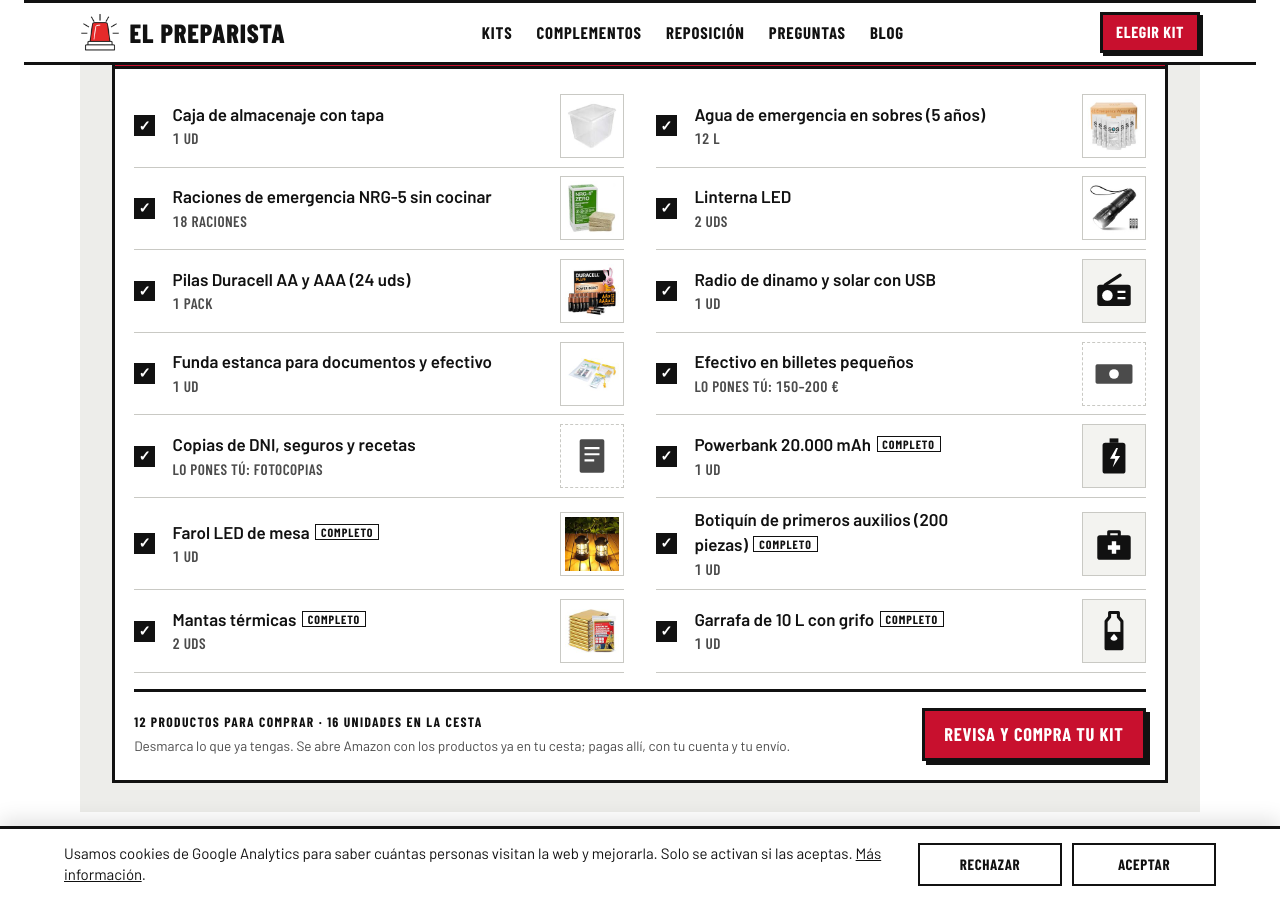
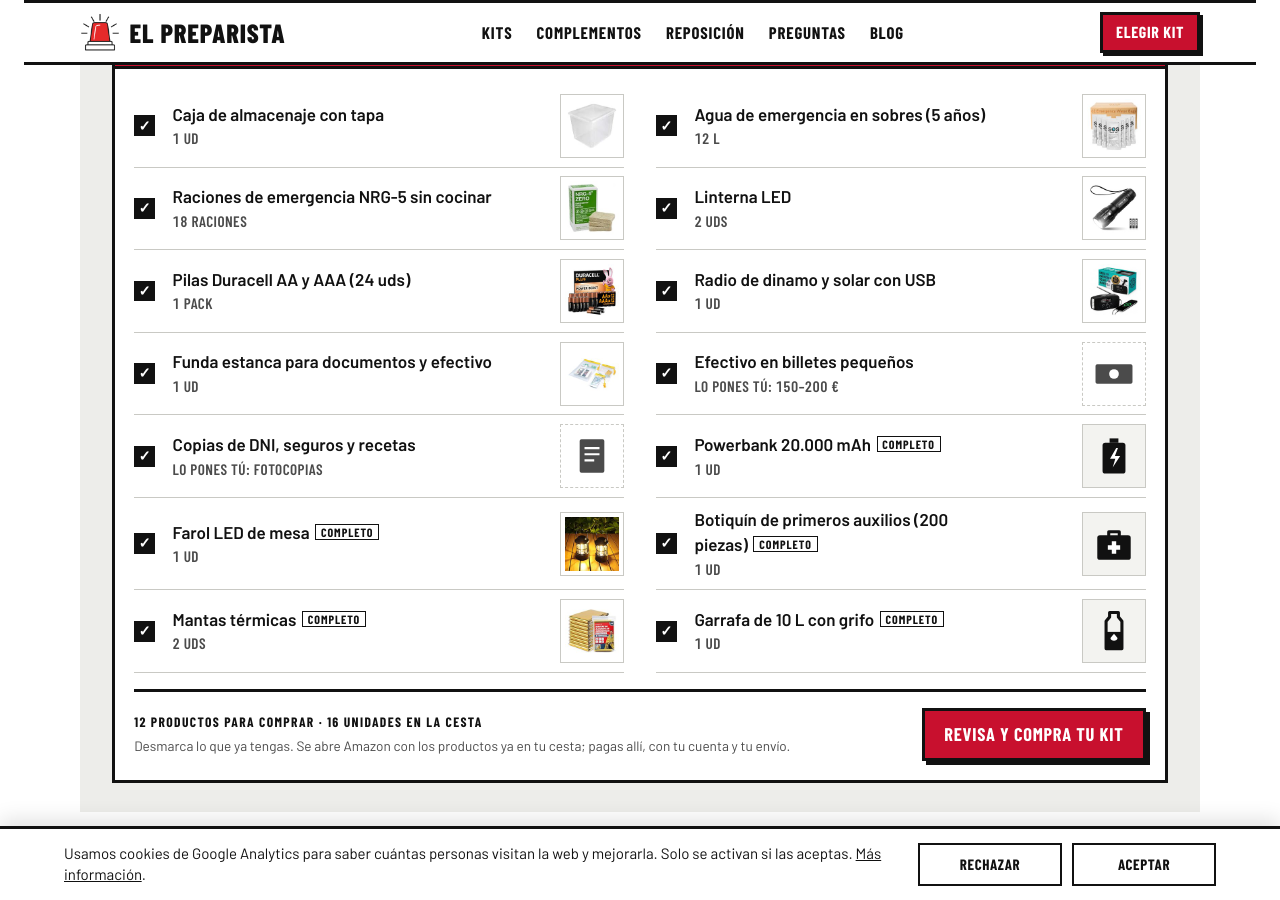
Before and after one commit to lucilayun-ux/elpreparista, a Jekyll site: the page index.html, which Jekyll copies as it is, in a window 1280 px wide and 900 px high, scrolled down 1818 px. Built offline with Jekyll 4.4.1, drawn with Linux system fonts in a browser that asks for light colours.

Commit message:
Foto de la radio de dinamo y solar
Co-Authored-By: Claude Opus 5.5 <noreply@anthropic.com>
Claude-Session: https://claude.ai/code/session_01V7PVvrC8Dt7YxBNA65S9m6

```diff
--- a/index.html
+++ b/index.html
@@ -566,7 +566,7 @@ const PRODUCTS = {
   linterna:  { name: "Linterna LED", search: "linterna led potente pilas", asin: "B005FEGYCO", alts: ["B07YZ4TMZS"], pack: 1, unit: "ud", img: "img/linterna.jpg" },
   farol:     { name: "Farol LED de mesa", search: "farol led camping pilas", asin: "B08C2CVBF4", alts: ["B0BXLYZZHM"], pack: 1, unit: "ud", img: "img/farol.jpg" },
   pilas:     { name: "Pilas Duracell AA y AAA (24 uds)", search: "pilas alcalinas aa aaa pack", asin: "B096QYFG1D", alts: ["B093LVB4P7"], pack: 1, unit: "pack", img: "img/pilas.jpg" },
-  radio:     { name: "Radio de dinamo y solar con USB", search: "radio dinamo solar manivela usb", asin: "B00WIF2T7C", alts: ["B0FBPD6XW5"], pack: 1, unit: "ud" },
+  radio:     { name: "Radio de dinamo y solar con USB", search: "radio dinamo solar manivela usb", asin: "B00WIF2T7C", alts: ["B0FBPD6XW5"], pack: 1, unit: "ud", img: "img/radio.jpg" },
   powerbank: { name: "Powerbank 20.000 mAh", search: "bateria externa 20000mah", asin: "B07S829LBX", alts: ["B0D4MD1GSY", "B0BLM1TFTW", "B0CZTXBT5Y", "B0CXDXP8VR"], pack: 1, unit: "ud" },
   funda:     { name: "Funda estanca para documentos y efectivo", search: "funda estanca documentos", asin: "B08DK57NFH", alts: ["B00UN4ROLQ"], pack: 1, unit: "ud", img: "img/funda.jpg" },
   efectivo:  { name: "Efectivo en billetes pequeños", diy: "Lo pones tú: 150–200 €" },
```
Also changed, not shown: img/radio.jpg (added).
